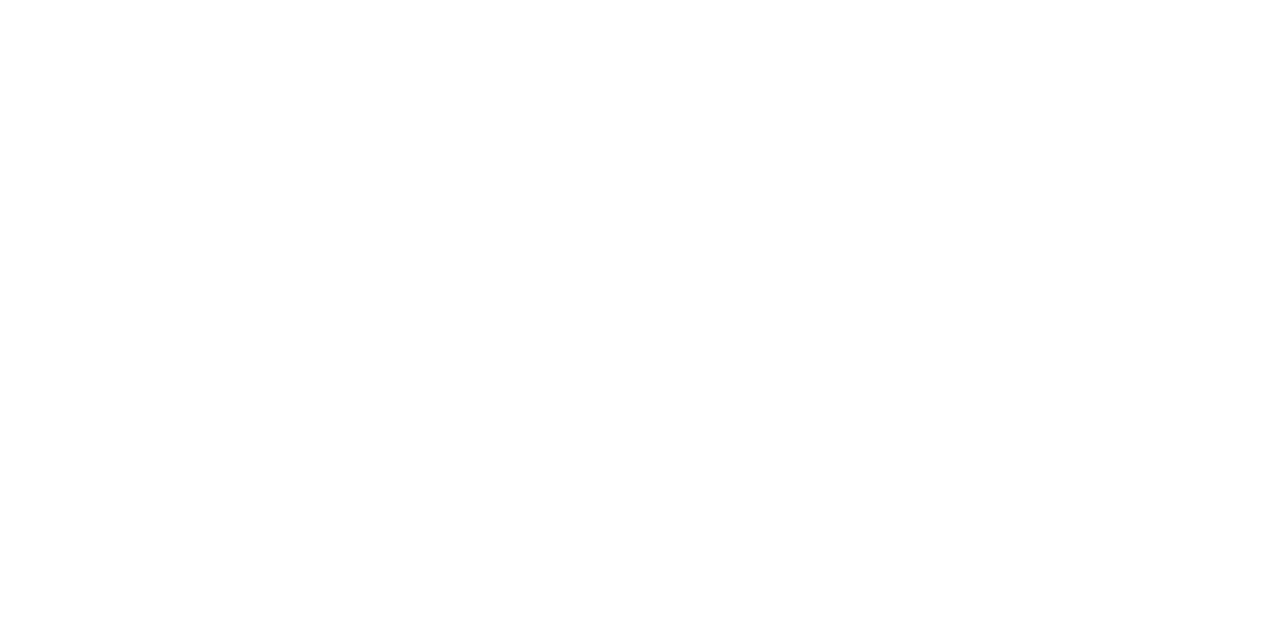
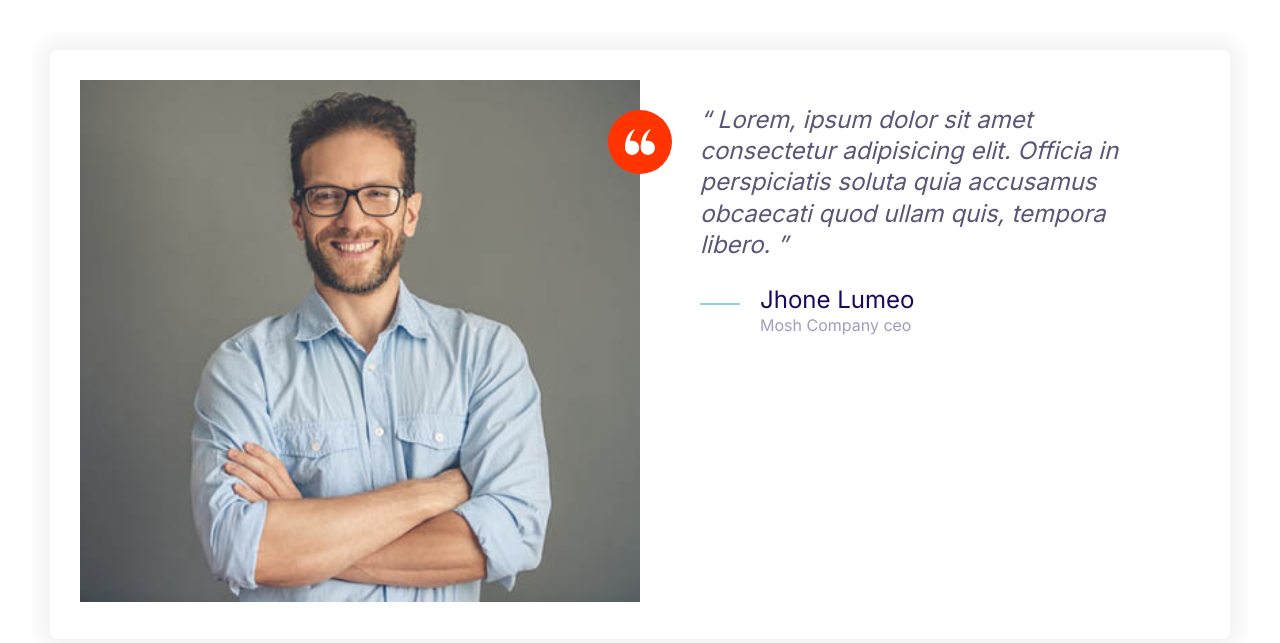
Before and after one commit to SalehAlQattan/Moshify, a plain HTML site: page index.html in a window 1280 px wide. Drawn offline with Linux system fonts and the light colour scheme.

Commit message:
Build the Testimonial component and add extra classes for the icon

```diff
--- a/css/styles.css
+++ b/css/styles.css
@@ -166,8 +166,17 @@ a {
   height: 40px;
 }
 
+.icon--small {
+  width: 30px;
+  height: 30px;
+}
+
 .icon--primary {
   fill: var(--color-primary);
+}
+
+.icon--white {
+  fill: #fff;
 }
 
 .icon-container {
@@ -178,6 +187,10 @@ a {
   display: inline-flex;
   justify-content: center;
   align-items: center;
+}
+
+.icon-container--accent {
+  background: var(--color-accent);
 }
 
 /* Buttons */
@@ -444,3 +457,33 @@ a {
     grid-template-columns: repeat(2, 1fr);
   }
 }
+
+/* Testimonial */
+
+.testimonial {
+  padding: 3rem;
+}
+
+.testimonial__image {
+  position: relative;
+}
+
+.testimonial__image > img {
+  width: 100%;
+}
+
+.testimonial__image > .icon-container {
+  position: absolute;
+  top: 3rem;
+  right: -32px;
+}
+
+@media screen and (min-width: 768px) {
+  .testimonial .quote,
+  .testimonial .quote__author {
+    font-size: 2.4rem;
+  }
+  .testimonial .quote {
+    margin-left: 6rem;
+  }
+}
--- a/index.html
+++ b/index.html
@@ -13,5 +13,38 @@
     <link rel="stylesheet" href="css/normalize.css" />
     <link rel="stylesheet" href="css/styles.css" />
   </head>
-  <body></body>
+  <body style="padding: 5rem">
+    <div class="card testimonial">
+      <div class="grid grid--1x2">
+        <div class="testimonial__image">
+          <img src="images/testimonial.jpg" alt="A Happy, smaling customer" />
+          <span class="icon-container icon-container--accent">
+            <svg class="icon icon--small icon--white">
+              <use xlink:href="images/sprite.svg#quotes"></use>
+            </svg>
+          </span>
+        </div>
+        <blockquote class="quote">
+          <p class="quote__text">
+            Lorem, ipsum dolor sit amet consectetur adipisicing elit. Officia in
+            perspiciatis soluta quia accusamus obcaecati quod ullam quis,
+            tempora libero.
+          </p>
+          <footer>
+            <div class="media">
+              <div class="media__image">
+                <svg class="icon icon--primary quote__line">
+                  <use xlink:href="images/sprite.svg#line"></use>
+                </svg>
+              </div>
+              <div class="media__body">
+                <h3 class="media__title quote__author">Jhone Lumeo</h3>
+                <p class="quote__organization">Mosh Company ceo</p>
+              </div>
+            </div>
+          </footer>
+        </blockquote>
+      </div>
+    </div>
+  </body>
 </html>
```
Also changed, not shown: components/testimonials.html (added, +32 -0 lines), images/testimonial.jpg (added).
